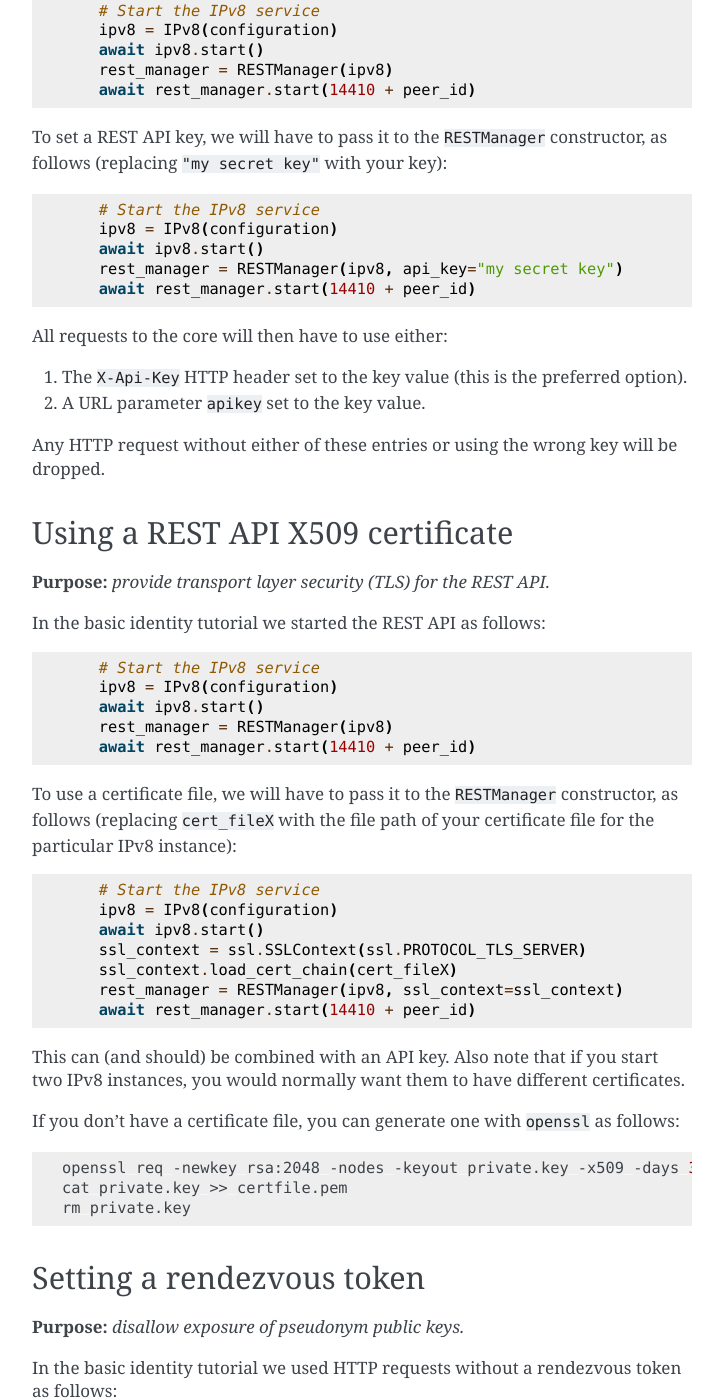
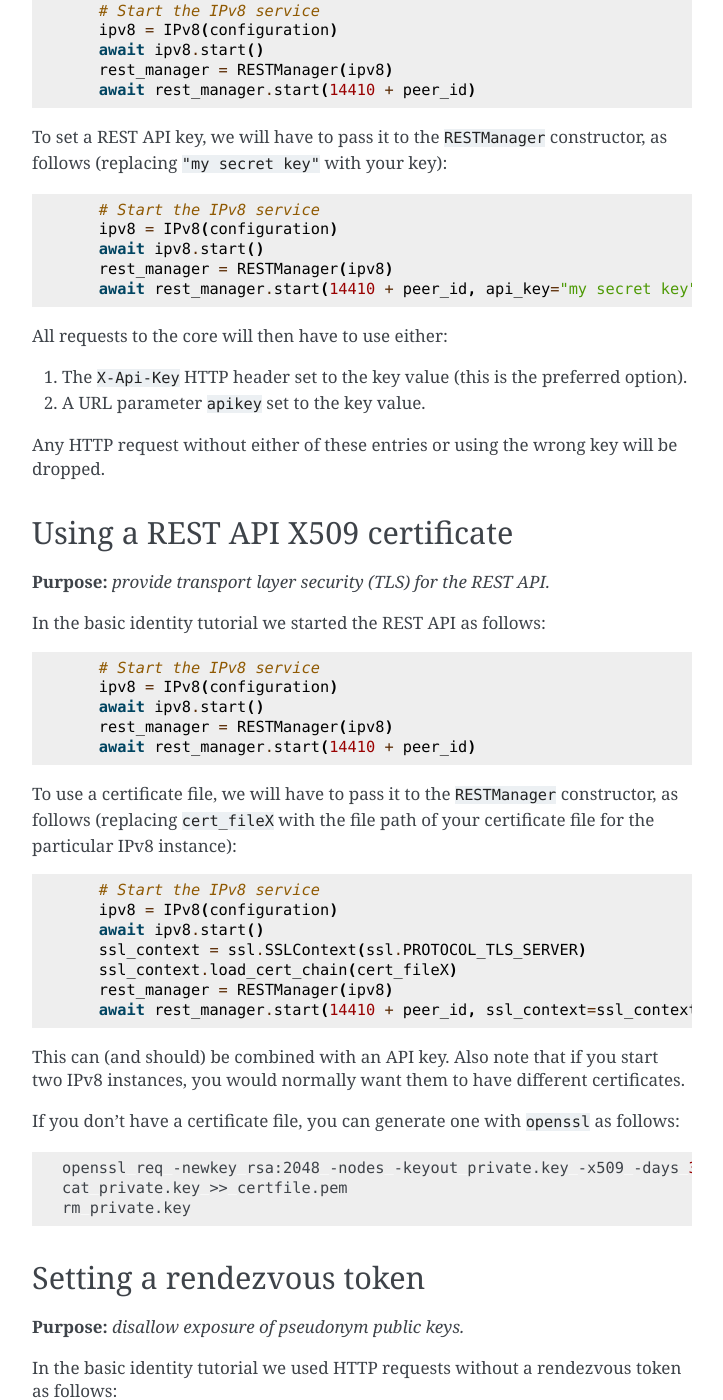
Before and after one commit to Tribler/py-ipv8, a Sphinx documentation site: the page built from doc/further-reading/advanced_identity.rst, in a window 1280 px wide and 1400 px high, scrolled down 1279 px. Shown: the whole window, without its empty margins (388-1111 px from the left). Built offline with Sphinx 7.4.7, drawn with Linux system fonts in a browser that asks for light colours.

```diff
--- a/doc/further-reading/advanced_identity.rst
+++ b/doc/further-reading/advanced_identity.rst
@@ -74,7 +74,7 @@ In the basic identity tutorial we started the REST API as follows:
 To use a certificate file, we will have to pass it to the ``RESTManager`` constructor, as follows (replacing ``cert_fileX`` with the file path of your certificate file for the particular IPv8 instance):
 
 .. literalinclude:: advanced_identity_2.py
-   :lines: 22-28
+   :lines: 25-31
    :dedent: 4
 
 This can (and should) be combined with an API key.
--- a/doc/further-reading/advanced_identity_1.py
+++ b/doc/further-reading/advanced_identity_1.py
@@ -18,8 +18,8 @@ async def start_community():
         # Start the IPv8 service
         ipv8 = IPv8(configuration)
         await ipv8.start()
-        rest_manager = RESTManager(ipv8, api_key="my secret key")
-        await rest_manager.start(14410 + peer_id)
+        rest_manager = RESTManager(ipv8)
+        await rest_manager.start(14410 + peer_id, api_key="my secret key")
 
         # Print the peer for reference
         print("Starting peer", b64encode(ipv8.keys["anonymous id"].mid))
--- a/doc/further-reading/advanced_identity_2.py
+++ b/doc/further-reading/advanced_identity_2.py
@@ -1,4 +1,6 @@
+import os
 import ssl
+import sys
 from asyncio import ensure_future, get_event_loop
 from base64 import b64encode
 
@@ -7,7 +9,8 @@ from pyipv8.ipv8.configuration import get_default_configuration
 from pyipv8.ipv8_service import IPv8
 
 
-cert_fileX = "certfile.pem"
+cert_fileX = os.path.join(os.path.dirname(sys.modules[IPv8.__module__].__file__),
+                          "doc", "further-reading", "certfile.pem")
 
 
 async def start_community():
@@ -24,8 +27,8 @@ async def start_community():
         await ipv8.start()
         ssl_context = ssl.SSLContext(ssl.PROTOCOL_TLS_SERVER)
         ssl_context.load_cert_chain(cert_fileX)
-        rest_manager = RESTManager(ipv8, ssl_context=ssl_context)
-        await rest_manager.start(14410 + peer_id)
+        rest_manager = RESTManager(ipv8)
+        await rest_manager.start(14410 + peer_id, ssl_context=ssl_context)
 
         # Print the peer for reference
         print("Starting peer", b64encode(ipv8.keys["anonymous id"].mid))
```
